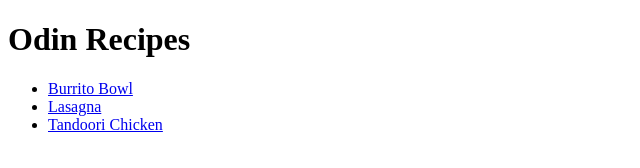
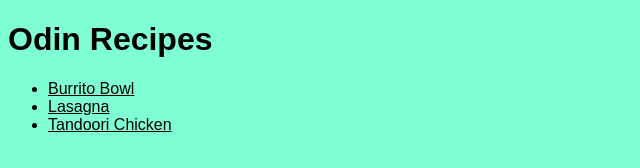
Before and after one commit to hanistheman/odin-recipes, a plain HTML site: page index.html in a window 1280 px wide. Shown: the whole page, without its empty margins (0-640 px from the left). Drawn offline with Linux system fonts and the light colour scheme.

Commit message:
Added CSS file for styling homepage, along with linking said CSS file to each HTML page

```diff
--- a/index.html
+++ b/index.html
@@ -3,6 +3,7 @@
 <head>
     <meta charset="UTF-8">
     <meta name="viewport" content="width=device-width>, initial-scale=1.0">
+    <link rel="stylesheet" href="styles.css">
     <title>Document</title>
 </head>
 <body>
--- /dev/null
+++ b/styles.css
@@ -0,0 +1,5 @@
+ * {
+    font-family: 'Arial', 'Helvetica', sans-serif;
+    background-color: aquamarine;
+    color: black;
+}
```
Also changed, not shown: recipes/burrito-bowl.html (+1 -0 lines), recipes/lasagna.html (+1 -0 lines), recipes/tandoori-chicken.html (+1 -0 lines).
